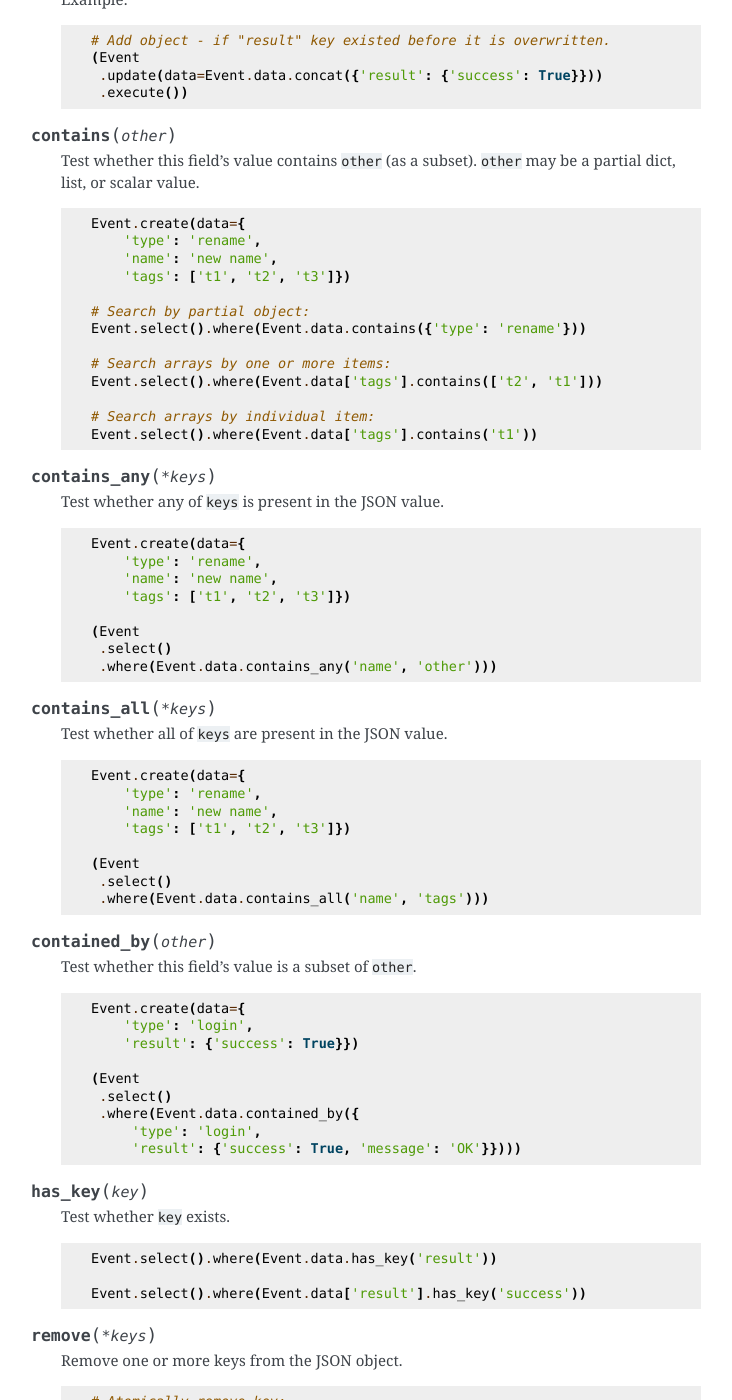
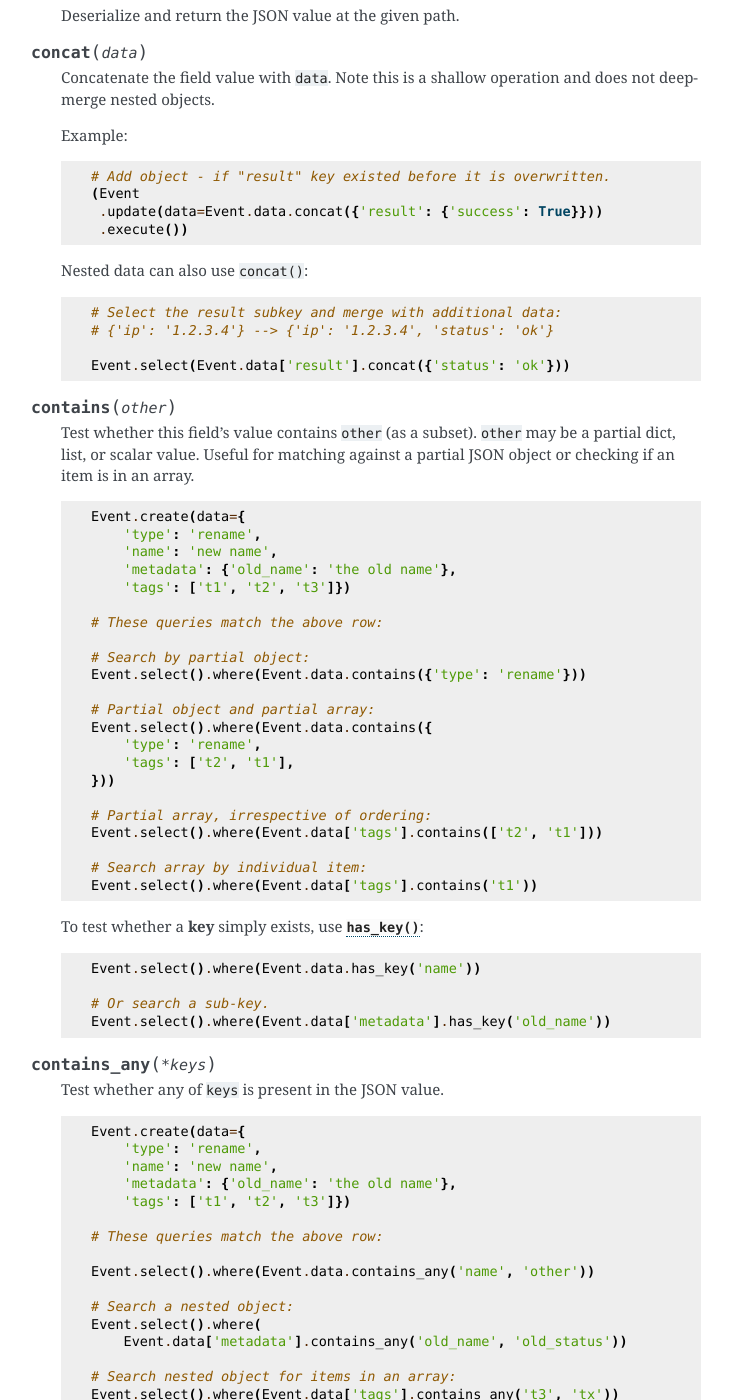
Before and after one commit to Star-DreamDev/myPeers, a Sphinx documentation site: the page built from docs/peers/postgres.rst, in a window 1280 px wide and 1400 px high, scrolled down 3182 px. Shown: the whole window, without its empty margins (409-1141 px from the left). Built offline with Sphinx 7.4.7, drawn with Linux system fonts in a browser that asks for light colours; the version number could not be read and is left out; some of the changed text lies outside the part shown.

```diff
--- a/docs/peers/postgres.rst
+++ b/docs/peers/postgres.rst
@@ -151,6 +151,15 @@
           .update(data=Event.data.concat({'result': {'success': True}}))
           .execute())
 
+      Nested data can also use ``concat()``:
+
+      .. code-block:: python
+
+         query = Event.select(
+             Event.data['result'].concat({'status': 'ok'}).alias('res'))
+         for evt in query:
+             print(evt.res)  # e.g. {'ip': '1.2.3.4', 'status': 'ok'}
+
 
 .. class:: BinaryJSONField(dumps=None, *args, **kwargs)
 
@@ -179,26 +188,55 @@
           .update(data=Event.data.concat({'result': {'success': True}}))
           .execute())
 
+      Nested data can also use ``concat()``:
+
+      .. code-block:: python
+
+         # Select the result subkey and merge with additional data:
+         # {'ip': '1.2.3.4'} --> {'ip': '1.2.3.4', 'status': 'ok'}
+
+         Event.select(Event.data['result'].concat({'status': 'ok'}))
+
    .. method:: contains(other)
 
       Test whether this field's value contains ``other`` (as a subset).
-      ``other`` may be a partial dict, list, or scalar value.
+      ``other`` may be a partial dict, list, or scalar value. Useful for
+      matching against a partial JSON object or checking if an item is in an
+      array.
 
       .. code-block:: python
 
          Event.create(data={
              'type': 'rename',
              'name': 'new name',
+             'metadata': {'old_name': 'the old name'},
              'tags': ['t1', 't2', 't3']})
+
+         # These queries match the above row:
 
          # Search by partial object:
          Event.select().where(Event.data.contains({'type': 'rename'}))
 
-         # Search arrays by one or more items:
+         # Partial object and partial array:
+         Event.select().where(Event.data.contains({
+             'type': 'rename',
+             'tags': ['t2', 't1'],
+         }))
+
+         # Partial array, irrespective of ordering:
          Event.select().where(Event.data['tags'].contains(['t2', 't1']))
 
-         # Search arrays by individual item:
+         # Search array by individual item:
          Event.select().where(Event.data['tags'].contains('t1'))
+
+      To test whether a **key** simply exists, use :meth:`~BinaryJSONField.has_key`:
+
+      .. code-block:: python
+
+         Event.select().where(Event.data.has_key('name'))
+
+         # Or search a sub-key.
+         Event.select().where(Event.data['metadata'].has_key('old_name'))
 
    .. method:: contains_any(*keys)
 
@@ -209,11 +247,19 @@
          Event.create(data={
              'type': 'rename',
              'name': 'new name',
+             'metadata': {'old_name': 'the old name'},
              'tags': ['t1', 't2', 't3']})
 
-         (Event
-          .select()
-          .where(Event.data.contains_any('name', 'other')))
+         # These queries match the above row:
+
+         Event.select().where(Event.data.contains_any('name', 'other'))
+
+         # Search a nested object:
+         Event.select().where(
+             Event.data['metadata'].contains_any('old_name', 'old_status'))
+
+         # Search nested object for items in an array:
+         Event.select().where(Event.data['tags'].contains_any('t3', 'tx'))
 
    .. method:: contains_all(*keys)
 
@@ -224,11 +270,15 @@
          Event.create(data={
              'type': 'rename',
              'name': 'new name',
+             'metadata': {'old_name': 'the old name'},
              'tags': ['t1', 't2', 't3']})
 
-         (Event
-          .select()
-          .where(Event.data.contains_all('name', 'tags')))
+         # These queries match the above row:
+
+         Event.select().where(Event.data.contains_all('name', 'tags'))
+
+         # Search nested object for items in an array:
+         Event.select().where(Event.data['tags'].contains_all('t3', 't2'))
 
    .. method:: contained_by(other)
 
@@ -240,11 +290,28 @@
              'type': 'login',
              'result': {'success': True}})
 
+         Event.create(data={
+             'type': 'rename',
+             'name': 'new name',
+             'metadata': {'old_name': 'the old name'},
+             'tags': ['t1', 't2', 't3']})
+
+         # Matches the login row.
          (Event
           .select()
           .where(Event.data.contained_by({
               'type': 'login',
               'result': {'success': True, 'message': 'OK'}})))
+
+         # Match events that have a result w/success=True and/or
+         # error=False:
+         Event.select().where(Event.data['result'].contained_by({
+             'success': True,
+             'error': False})
+
+         # Check that tags are subset of the popular tags (matches rename row).
+         popular_tags = ['t3', 't2', 't1', 'tx', 'ty']
+         Event.select().where(Event.data['tags'].contained_by(popular_tags))
 
    .. method:: has_key(key)
 
@@ -264,6 +331,12 @@
 
          # Atomically remove key:
          Event.update(data=Event.data.remove('result')).execute()
+
+         # Equivalent to above:
+         Event.update(data=Event.data['result'].remove()).execute()
+
+         # Remove deeply-nested item:
+         Event.update(data=Event.data['metadata']['prior'].remove())
 
 
 .. _postgres-hstore:
```
Also changed, not shown: 2 other files.
